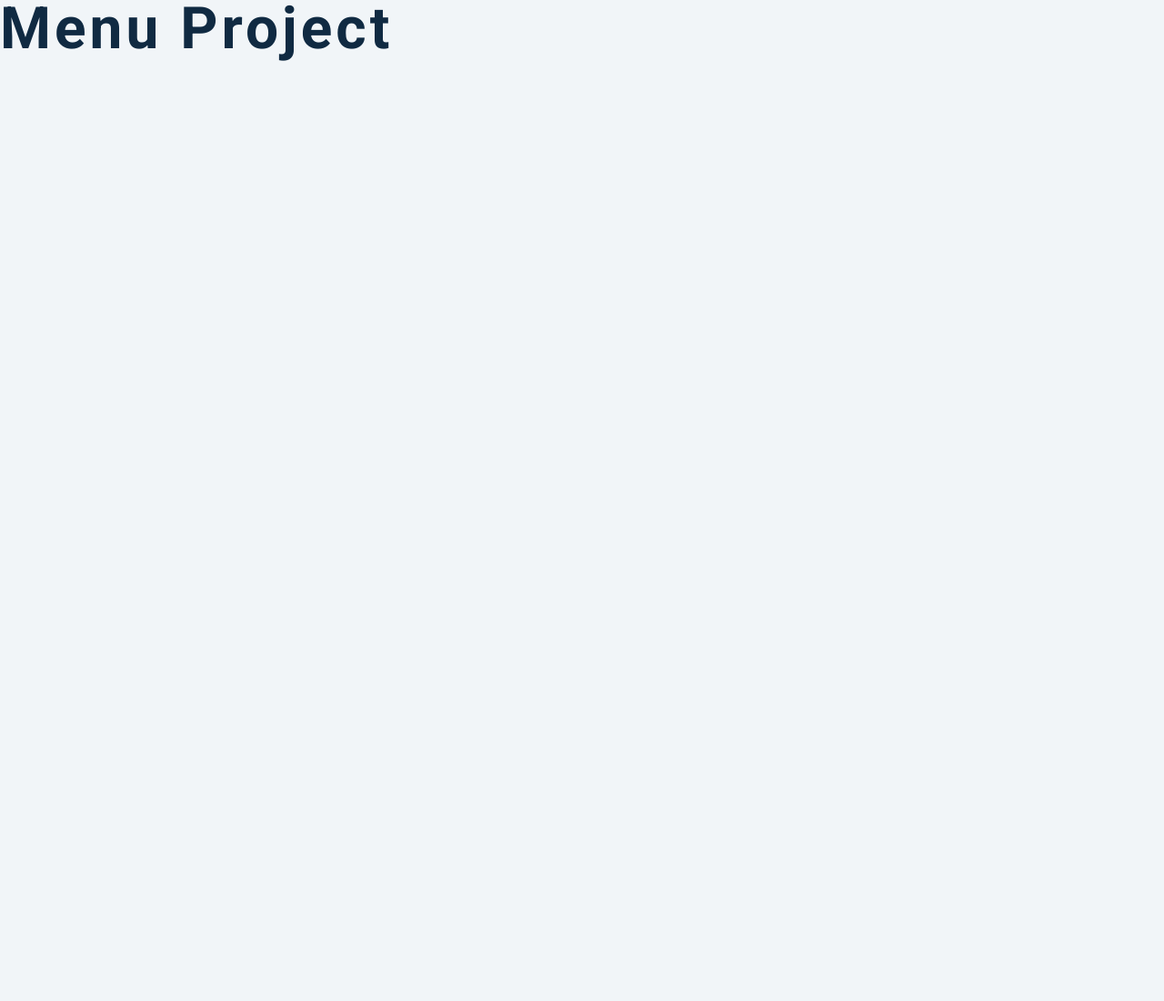
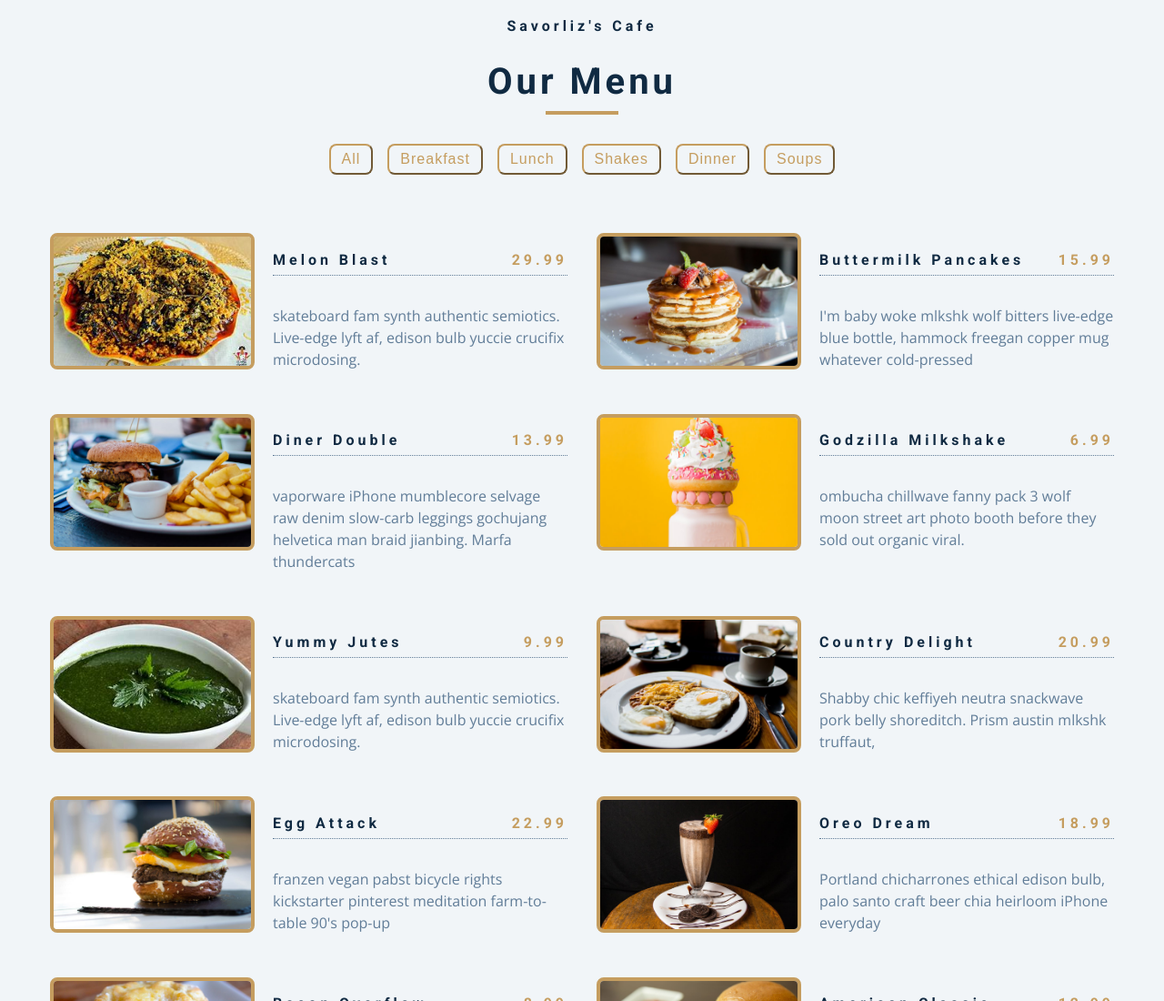
Before and after one commit to okunadewaleeyah/savorliz-s-cafe, a plain HTML site: page savorliz/index.html in a window 1280 px wide. Shown: the top 1100 px of the page at 91% size. Before the commit the page ends 800 px from the top, so only its background shows below. Drawn offline with nearby package versions, Linux system fonts and the light colour scheme.

Commit message:
Add files via upload

```diff
--- a/savorliz/1-basic.js
+++ b/savorliz/1-basic.js
@@ -76,7 +76,7 @@ const menu = [
 const sectionCenter = document.querySelector(".section-center");
 
 window.addEventListener("DOMContentLoaded", function () {
-  let displayMenu = menu.map(function (item) {
+  let displayMenu = menu.map( (item) => {
     // console.log(item);
 
     return `<article class="menu-item">
--- a/savorliz/index.html
+++ b/savorliz/index.html
@@ -3,7 +3,7 @@
   <head>
     <meta charset="UTF-8" />
     <meta name="viewport" content="width=device-width, initial-scale=1.0" />
-    <title>Starter</title>
+    <title>Savorliz's Cafe</title>
     <!-- font-awesome -->
     <link
       rel="stylesheet"
@@ -13,8 +13,28 @@
     <link rel="stylesheet" href="styles.css" />
   </head>
   <body>
-    <h1>menu project</h1>
-    <!-- javascript -->
-    <script src="app.js"></script>
+    <secction class="menu">
+      <!--Title-->
+      <div class="title">
+        <h4>Savorliz's Cafe</h4>
+        <h2>our menu</h2>
+        <div class="underline"></div>
+      </div>
+      <!--filter buttons-->
+        <div class="btn-container">
+          <button class="filter-btn" type="button" data-id="all">all</button>
+          <button class="filter-btn" type="button" data-id="breakfast">breakfast</button>
+          <button class="filter-btn" type="button"  data-id="lunch">lunch</button>
+          <button class="filter-btn" type="button" data-id="shakes">shakes</button>
+          <button class="filter-btn" type="button" data-id="dinner">dinner</button>
+          <button class="filter-btn" type="button" data-id="soups">soups</button>
+        </div>
+      <!--menu items-->
+      <div class="section-center"></div>
+        <!-- single item -->
+
+        <!-- end of single item -->
+    </secction>
   </body>
+  <script src="script.js"></script>
 </html>
--- /dev/null
+++ b/savorliz/script.js
@@ -0,0 +1,186 @@
+
+  const menu = [
+    {
+      id: 12,
+      title: "melon blast",
+      category: "soups",
+      price: 29.99,
+      img: "./images/item-12.jpg",
+      desc: `skateboard fam synth authentic semiotics. Live-edge lyft af, edison bulb yuccie crucifix microdosing.`,
+    },
+    {
+      id: 1,
+      title: "buttermilk pancakes",
+      category: "breakfast",
+      price: 15.99,
+      img: "./images/item-1.jpeg",
+      desc: `I'm baby woke mlkshk wolf bitters live-edge blue bottle, hammock freegan copper mug whatever cold-pressed `,
+    },
+    {
+      id: 2,
+      title: "diner double",
+      category: "lunch",
+      price: 13.99,
+      img: "./images/item-2.jpeg",
+      desc: `vaporware iPhone mumblecore selvage raw denim slow-carb leggings gochujang helvetica man braid jianbing. Marfa thundercats `,
+    },
+    {
+      id: 3,
+      title: "godzilla milkshake",
+      category: "shakes",
+      price: 6.99,
+      img: "./images/item-3.jpeg",
+      desc: `ombucha chillwave fanny pack 3 wolf moon street art photo booth before they sold out organic viral.`,
+    },
+    {
+      id: 12,
+      title: "yummy jutes",
+      category: "soups",
+      price: 9.99,
+      img: "./images/item-15.jpg",
+      desc: `skateboard fam synth authentic semiotics. Live-edge lyft af, edison bulb yuccie crucifix microdosing.`,
+    },
+    {
+      id: 4,
+      title: "country delight",
+      category: "breakfast",
+      price: 20.99,
+      img: "./images/item-4.jpeg",
+      desc: `Shabby chic keffiyeh neutra snackwave pork belly shoreditch. Prism austin mlkshk truffaut, `,
+    },
+    {
+      id: 5,
+      title: "egg attack",
+      category: "lunch",
+      price: 22.99,
+      img: "./images/item-5.jpeg",
+      desc: `franzen vegan pabst bicycle rights kickstarter pinterest meditation farm-to-table 90's pop-up `,
+    },
+    {
+      id: 6,
+      title: "oreo dream",
+      category: "shakes",
+      price: 18.99,
+      img: "./images/item-6.jpeg",
+      desc: `Portland chicharrones ethical edison bulb, palo santo craft beer chia heirloom iPhone everyday`,
+    },
+    {
+      id: 7,
+      title: "bacon overflow",
+      category: "breakfast",
+      price: 8.99,
+      img: "./images/item-7.jpeg",
+      desc: `carry jianbing normcore freegan. Viral single-origin coffee live-edge, pork belly cloud bread iceland put a bird `,
+    },
+    {
+      id: 8,
+      title: "american classic",
+      category: "lunch",
+      price: 12.99,
+      img: "./images/item-8.jpeg",
+      desc: `on it tumblr kickstarter thundercats migas everyday carry squid palo santo leggings. Food truck truffaut  `,
+    },
+    {
+      id: 9,
+      title: "quarantine buddy",
+      category: "shakes",
+      price: 16.99,
+      img: "./images/item-9.jpeg",
+      desc: `skateboard fam synth authentic semiotics. Live-edge lyft af, edison bulb yuccie crucifix microdosing.`,
+    },
+    {
+      id: 10,
+      title: "bison steak",
+      category: "dinner",
+      price: 39.99,
+      img: "./images/item-10.jpeg",
+      desc: `skateboard fam synth authentic semiotics. Live-edge lyft af, edison bulb yuccie crucifix microdosing.`,
+    },
+    {
+      id: 11,
+      title: "veggie delight",
+      category: "soups",
+      price: 29.99,
+      img: "./images/item 11.jpg",
+      desc: `skateboard fam synth authentic semiotics. Live-edge lyft af, edison bulb yuccie crucifix microdosing.`,
+    },
+    {
+      id: 13,
+      title: "fillet mignon",
+      category: "dinner",
+      price: 19.99,
+      img: "./images/item-13.jpg",
+      desc: `skateboard fam synth authentic semiotics. Live-edge lyft af, edison bulb yuccie crucifix microdosing.`,
+    },
+    {
+      id: 14,
+      title: "big fat rooster",
+      category: "dinner",
+      price: 43.99,
+      img: "./images/item-14.jpg",
+      desc: `skateboard fam synth authentic semiotics. Live-edge lyft af, edison bulb yuccie crucifix microdosing.`,
+    },
+  ];
+
+  // when page loads, access menu, populate items
+  // needs to place the items somewhere
+  // root element for each item is section-center
+  // populate/ place items in section center
+  // select parent element i.e. section center
+  const sectionCenter = document.querySelector('.section-center');
+  const filterBtns = document.querySelectorAll('.filter-btn')
+
+  //load items
+  window.addEventListener('DOMContentLoaded', () => {
+    displayMenuItems(menu)
+  })
+
+//filter items
+filterBtns.forEach((btn) => {
+  btn.addEventListener('click', (e) => {
+    const category = e.currentTarget.dataset.id;
+    // using a filter
+    // look for the array and filter depending on what
+    // category each item in the menu array belong to
+    //create a new array
+    const menuCategory = menu.filter( (menuItem) => {
+     // console.log(menuItem.category);
+     if(menuItem.category === category) {
+       return menuItem
+     }
+    })
+    // console.log(menuCategory);
+    if(category === 'all') {
+      displayMenuItems(menu)
+    } else {
+      displayMenuItems(menuCategory)
+    }
+  })
+})
+
+
+  function displayMenuItems(menuItems) {
+    //using map to iterate over each item in the array
+    //place the data in html
+    // assign a new variable since a new array is being created with map
+    let displayMenu = menuItems.map((item) => {
+      //  console.log((item));
+      // place data in html
+        return `<article class="menu-item">
+        <img src="${item.img}" class="photo" alt=${item.title}>
+        <div class="item-info">
+          <header>
+            <h4>${item.title}</h4>
+            <h4 class="price">${item.price}</h4>
+          </header>
+          <p class="item-text">${item.desc}</p>
+        </div>
+      </article>`
+      })
+      displayMenu = displayMenu.join('')
+      // empty parenthesis to get rid of the commas in between articles
+      //console.log((displayMenu));
+
+      //select section center and display the menu array
+      sectionCenter.innerHTML = displayMenu
+  }
--- a/savorliz/styles.css
+++ b/savorliz/styles.css
@@ -63,7 +63,7 @@ Global Styles
 *,
 ::after,
 ::before {
-  margin: 0;
+  margin: 10;
   padding: 0;
   box-sizing: border-box;
 }
```
Also changed, not shown: savorliz/images/item 11.jpg (added), savorliz/images/item-12.jpg (added), savorliz/images/item-13.jpg (added), savorliz/images/item-14.jpg (added), savorliz/images/item-15.jpg (added).
